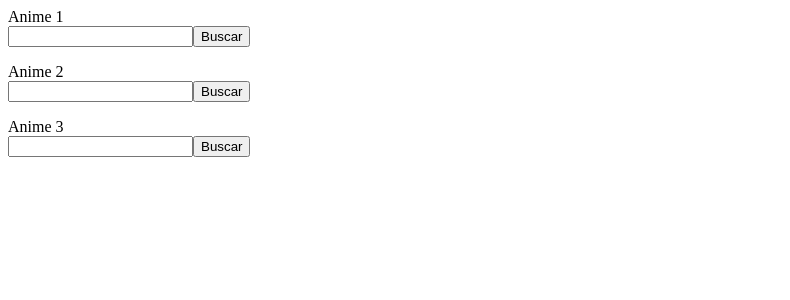
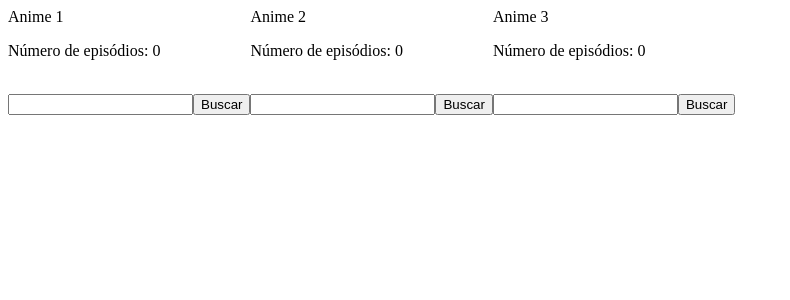
Before and after one commit to rRafaelAlves/anime-rankings, a React (Create React App) app: page /bestHistory in a window 1280 px wide. Shown: the top 300 px of the page, without its empty margins (0-790 px from the left). Built offline with nearby package versions, Linux system fonts and the light colour scheme.

Commit message:
ajustando context, layout do ranking e adicionando theme

```diff
--- /dev/null
+++ b/src/components/Theme/index.tsx
@@ -0,0 +1,16 @@
+import React from 'react';
+import * as C from './styles';
+
+type Props = {
+    children : React.ReactNode
+}
+
+function Theme({children}: Props){
+    return(
+        <C.Container>
+            {children}
+        </C.Container>
+    )
+}
+
+export default Theme;
--- /dev/null
+++ b/src/components/Theme/styles.ts
@@ -0,0 +1,7 @@
+import styled from "styled-components";
+
+
+export const Container = styled.div`
+
+
+`
--- a/src/contexts/ProgramContext.tsx
+++ b/src/contexts/ProgramContext.tsx
@@ -1,6 +1,7 @@
-import React, { useContext, useReducer } from "react";
+import React from "react";
 import { Anime } from "../types/AnimeList";
 import { Character } from "../types/Character";
+
 
 const FormContext = React.createContext<ContextType | undefined>(undefined);
 
@@ -22,12 +23,12 @@ export const DEFAULT_CHARACTER = {
 };
 
 type ClientState ={
-    ListBetterBest: [Anime]
-    ListBestHistory: [Anime]
-    ListBestProtagonist: [Character]
-    ListBestSoundTrack: [Anime]
-    ListBestAnimation: [Anime]
-    ListMoreCute: [Character]
+    ListBetterBest: [Anime, Anime, Anime]
+    ListBestHistory: [Anime, Anime, Anime]
+    ListBestProtagonist: [Character, Character, Character]
+    ListBestSoundTrack: [Anime, Anime, Anime]
+    ListBestAnimation: [Anime, Anime, Anime]
+    ListMoreCute: [Character, Character, Character]
 };
 
 type Action = {
@@ -45,12 +46,12 @@ type FormProviderProps = {
 };
 
 const initialDate: ClientState ={
-    ListBetterBest: [DEFAULT_ANIME],
-    ListBestHistory: [DEFAULT_ANIME],
-    ListBestProtagonist: [DEFAULT_CHARACTER],
-    ListBestSoundTrack: [DEFAULT_ANIME],
-    ListBestAnimation: [DEFAULT_ANIME],
-    ListMoreCute: [DEFAULT_CHARACTER]
+    ListBetterBest: [DEFAULT_ANIME, DEFAULT_ANIME, DEFAULT_ANIME],
+    ListBestHistory: [DEFAULT_ANIME, DEFAULT_ANIME, DEFAULT_ANIME],
+    ListBestProtagonist: [DEFAULT_CHARACTER , DEFAULT_CHARACTER, DEFAULT_CHARACTER],
+    ListBestSoundTrack: [DEFAULT_ANIME, DEFAULT_ANIME, DEFAULT_ANIME],
+    ListBestAnimation: [DEFAULT_ANIME, DEFAULT_ANIME, DEFAULT_ANIME],
+    ListMoreCute: [DEFAULT_CHARACTER , DEFAULT_CHARACTER, DEFAULT_CHARACTER]
 };
 
 export enum FormActions {
@@ -91,7 +92,7 @@ const formReducer = (state: ClientState, action: Action) => {
 
 export const FormProvider = ({children}: FormProviderProps) =>{
 
-const [state, dispatch] = useReducer(formReducer, initialDate);
+const [state, dispatch] = React.useReducer(formReducer, initialDate);
 
     return(
         <FormContext.Provider value={{state, dispatch}}>
@@ -101,7 +102,7 @@ const [state, dispatch] = useReducer(formReducer, initialDate);
 };
 
 export const useForm = () =>{
-    const context = useContext(FormContext);
+    const context = React.useContext(FormContext);
     if(context === undefined){
         throw Error ('useForm precisa ser utilizado dentro do Provider');
     }
--- a/src/pages/bestHistory/index.tsx
+++ b/src/pages/bestHistory/index.tsx
@@ -1,40 +1,39 @@
 import React from 'react';
-import {DEFAULT_ANIME, FormActions, useForm} from '../../contexts/ProgramContext';
+import { DEFAULT_ANIME, FormActions, useForm } from '../../contexts/ProgramContext';
 import axios from 'axios';
 import { Anime } from '../../types/AnimeList';
+import Theme from '../../components/Theme';
+import * as C from './styles';
 
 
 
-function BestHistory(){
+function BestHistory() {
 
   const [listAnime, setListAnime] = React.useState<Array<Anime>>([DEFAULT_ANIME, DEFAULT_ANIME, DEFAULT_ANIME]);
   const [currentAnime, setCurrentAnime] = React.useState<number>(0);
-    const {state, dispatch} = useForm();
+  const { state, dispatch } = useForm();
 
 
-    React.useEffect(()=>{
+  React.useEffect(() => {
+    const handleNameChange = () => {
 
-
-        const handleNameChange = () =>{
-
-            dispatch({type:FormActions.setListBestHistory,
-            payload: listAnime})
+      dispatch({
+        type: FormActions.setListBestHistory,
+        payload: listAnime
+      })
 
 
     }
 
     handleNameChange();
-    console.log(state.ListBestHistory);
-
-
-    },[listAnime])
+  }, [listAnime])
 
   const inputRef = React.useRef<HTMLInputElement>(null);
   const inputRef2 = React.useRef<HTMLInputElement>(null);
   const inputRef3 = React.useRef<HTMLInputElement>(null);
 
 
-    function formatSearch(e: React.FormEvent<HTMLFormElement>){
+  function formatSearch(e: React.FormEvent<HTMLFormElement>) {
     e.preventDefault();
 
     const input = currentAnime === 0 ? inputRef : currentAnime === 1 ? inputRef2 : inputRef3;
@@ -56,81 +55,92 @@ function BestHistory(){
   };
 
 
+  return (
+
+    <Theme>
+      <C.ListBox>
+
+        <C.ContainerAnime>
+          Anime 1
 
 
 
-    console.log(listAnime);
+          <div>
+            <C.AnimeName>
+              {listAnime[0]?.attributes?.canonicalTitle}
+            </C.AnimeName>
+
+            <C.AnimeEpsCount >
+              Número de episódios: {state.ListBestHistory[0].attributes.episodeCount}
+            </C.AnimeEpsCount>
+
+            <C.AnimePoster src={state.ListBestHistory[0].attributes.posterImage.tiny} alt="" />
+          </div>
+
+          <C.FormAnimes id='form' onSubmit={e => formatSearch(e)}>
+
+            <C.InputSearchAnime type="text" ref={inputRef} id='name' name='name' />
+            <C.ButtonSearch type="submit" form='form' value="Buscar" onClick={() => setCurrentAnime(0)} />
+          </C.FormAnimes>
+
+
+        </C.ContainerAnime>
+
+        <C.ContainerAnime>
+          Anime 2
 
 
 
+          <div>
+            <C.AnimeName>
+              {listAnime[1]?.attributes?.canonicalTitle}
+            </C.AnimeName>
 
-    return(
-    <div>
+            <C.AnimeEpsCount >
+              Número de episódios: {state.ListBestHistory[1].attributes.episodeCount}
+            </C.AnimeEpsCount>
 
-    <div>
-     Anime 1
-     <form id='form' onSubmit={e => formatSearch(e)}>
+            <C.AnimePoster src={state.ListBestHistory[1].attributes.posterImage.tiny} alt="" />
+          </div>
 
-     <input type="text" ref={inputRef} id='name' name='name'/>
-     <input type="submit" form='form' value="Buscar" onClick={()=>setCurrentAnime(0)} />
-     </form>
+          <C.FormAnimes id='form' onSubmit={e => formatSearch(e)}>
+
+            <C.InputSearchAnime type="text" ref={inputRef2} id='name' name='name' />
+            <C.ButtonSearch type="submit" form='form' value="Buscar" onClick={() => setCurrentAnime(1)} />
+          </C.FormAnimes>
+
+
+        </C.ContainerAnime>
+
+        <C.ContainerAnime>
+          Anime 3
+
 
 
           <div>
-       <p>
-          {listAnime[0]?.attributes?.canonicalTitle}
-       </p>
+            <C.AnimeName>
+              {listAnime[2]?.attributes?.canonicalTitle}
+            </C.AnimeName>
+
+            <C.AnimeEpsCount >
+              Número de episódios: {state.ListBestHistory[2].attributes.episodeCount}
+            </C.AnimeEpsCount>
+
+            <C.AnimePoster src={state.ListBestHistory[2].attributes.posterImage.tiny} alt="" />
+          </div>
+
+          <C.FormAnimes id='form' onSubmit={e => formatSearch(e)}>
+
+            <C.InputSearchAnime type="text" ref={inputRef3} id='name' name='name' />
+            <C.ButtonSearch type="submit" form='form' value="Buscar" onClick={() => setCurrentAnime(2)} />
+          </C.FormAnimes>
 
 
+        </C.ContainerAnime>
 
-     </div>
+      </C.ListBox>
 
-
-   </div>
-
-   <div>
-     Anime 2
-     <form id='form' onSubmit={e => formatSearch(e)}>
-
-     <input type="text" ref={inputRef2} id='name' name='name'/>
-     <input type="submit" form='form' value="Buscar" onClick={()=>setCurrentAnime(1)} />
-     </form>
-
-
-     <div>
-       <p>
-          {listAnime[1]?.attributes?.canonicalTitle}
-       </p>
-
-
-
-     </div>
-
-
-   </div>
-
-   <div>
-     Anime 3
-     <form id='form' onSubmit={e => formatSearch(e)}>
-
-     <input type="text" ref={inputRef3} id='name' name='name'/>
-     <input type="submit" form='form' value="Buscar" onClick={()=>setCurrentAnime(2)} />
-     </form>
-
-
-     <div>
-       <p>
-          {listAnime[2]?.attributes?.canonicalTitle}
-       </p>
-
-
-
-     </div>
-
-
-   </div>
-
-    </div>
+    </Theme>
   )
 }
 
--- a/src/pages/bestHistory/styles.ts
+++ b/src/pages/bestHistory/styles.ts
@@ -1 +1,34 @@
 import styled from "styled-components";
+
+
+
+export const ListBox = styled.div`
+display: flex;
+`
+
+export const ContainerAnime = styled.div`
+
+`
+export const FormAnimes = styled.form`
+
+`
+
+export const InputSearchAnime = styled.input`
+
+`
+
+export const ButtonSearch = styled.input`
+
+`
+
+export const AnimeName = styled.p`
+
+`
+
+export const AnimePoster = styled.img`
+
+`
+
+export const AnimeEpsCount = styled.p`
+
+`
```
Lines whose indentation alone changed are shown as unchanged.
